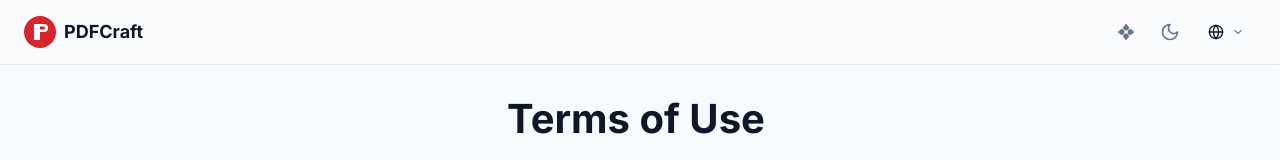
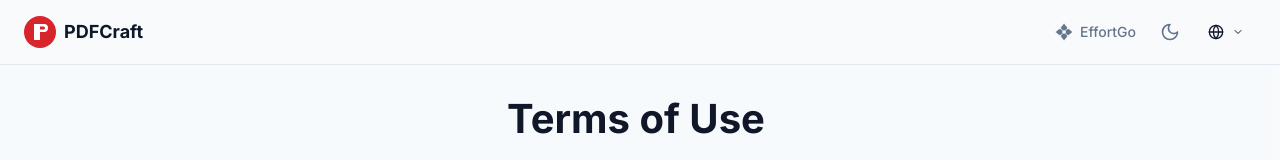
Before and after one commit to ABCCheng/pdfcraft, a Next.js app: page /en/terms in a window 1280 px wide. Shown: the top 160 px of the page. Built offline with nearby package versions, Linux system fonts and the light colour scheme.

Commit message:
Update Version: 2.2.7

```diff
--- a/package.json
+++ b/package.json
@@ -1,6 +1,6 @@
 {
   "name": "pdfcraft",
-  "version": "2.2.6",
+  "version": "2.2.7",
   "private": true,
   "type": "module",
   "packageManager": "yarn@1.22.22",
--- a/src/components/layout/Header.tsx
+++ b/src/components/layout/Header.tsx
@@ -45,9 +45,9 @@ export const Header: React.FC<HeaderProps> = ({ locale }) => {
               href="https://www.effortgo.xyz"
               target="_blank"
               rel="noopener noreferrer"
-              className="group flex h-9 w-9 cursor-pointer items-center justify-center rounded-lg text-[hsl(var(--color-muted-foreground))] transition-all hover:scale-105 hover:bg-[hsl(var(--color-muted))/0.5] hover:text-[hsl(var(--color-foreground))]"
-              aria-label="EffortGo"
-              title="EffortGo"
+              className="group flex h-9 items-center justify-center gap-1.5 rounded-lg px-2 text-[hsl(var(--color-muted-foreground))] transition-all hover:scale-105 hover:bg-[hsl(var(--color-muted))/0.5] hover:text-[hsl(var(--color-foreground))]"
+              aria-label="EffortGo official website"
+              title="EffortGo official website"
             >
               <span
                 className="h-5 w-5 bg-[hsl(var(--color-muted-foreground))] transition-colors group-hover:bg-[hsl(var(--color-foreground))]"
@@ -63,6 +63,7 @@ export const Header: React.FC<HeaderProps> = ({ locale }) => {
                 }}
                 aria-hidden="true"
               />
+              <span className="text-sm font-medium">EffortGo</span>
             </a>
             <ThemeToggle />
             <LanguageSelector currentLocale={locale} />
```
